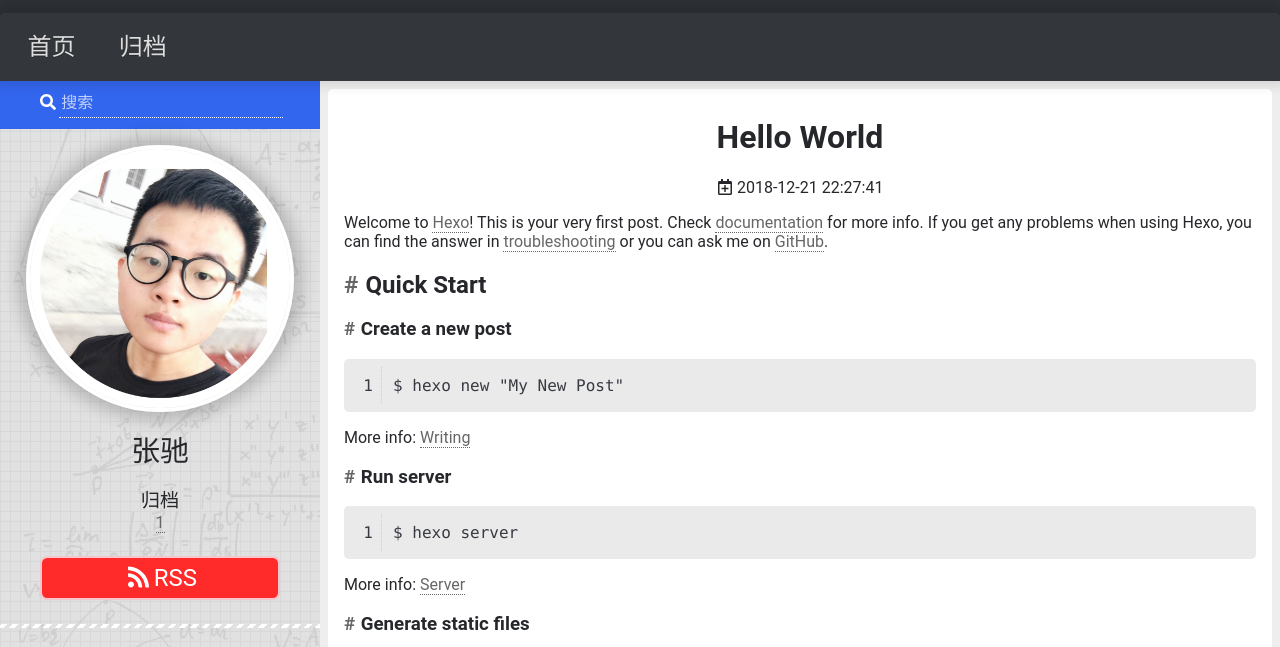
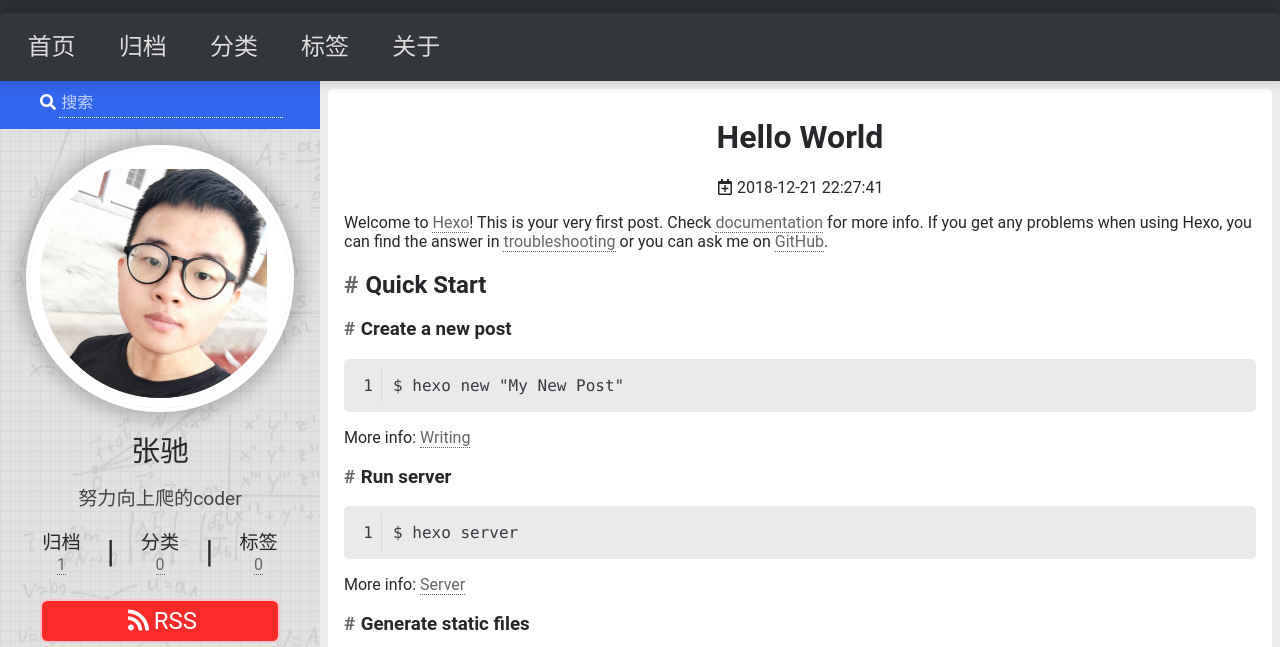
Before and after one commit to tjuzc/tjuzc.github.io, a plain HTML site: page 2018/12/21/hello-world/index.html in a window 1280 px wide. Shown: the part 114-761 px from the top of the page. Drawn offline with Linux system fonts and the light colour scheme; some packages are replaced by stand-ins of ours; a script that the page names is missing.

Commit message:
Site updated: 2018-12-22 01:20:33

```diff
--- a/2018/12/21/hello-world/index.html
+++ b/2018/12/21/hello-world/index.html
@@ -108,6 +108,12 @@
 
         <li role="menuitem"><a href="/archives/">归档</a></li>
 
+        <li role="menuitem"><a href="/categories/">分类</a></li>
+
+        <li role="menuitem"><a href="/tags/">标签</a></li>
+
+        <li role="menuitem"><a href="/about/">关于</a></li>
+
       </ul>
     </nav>
   </div>
@@ -126,7 +132,7 @@
       <link itemprop="mainEntityOfPage" href="http://yoursite.com/2018/12/21/hello-world/">
       <span hidden itemprop="author" itemscope="" itemtype="http://schema.org/Person">
        <meta itemprop="name" content="张驰">
-       <meta itemprop="description" content="">
+       <meta itemprop="description" content="努力向上爬的coder">
        <meta itemprop="image" content="/images/avatar.png">
       </span>
       <span hidden itemprop="publisher" itemscope="" itemtype="http://schema.org/Organization">
@@ -185,7 +191,7 @@
   <img class="author-avatar" src="/images/avatar.png" alt="张驰">
 
   <h1 class="author-name">张驰</h1>
-  <h2 class="author-description"></h2>
+  <h2 class="author-description">努力向上爬的coder</h2>
   <div class="site-count">
 
     <div class="archives-count">
@@ -194,6 +200,22 @@
     </div>
 
 
+
+    <span class="site-count-divider divider">|</span>
+
+    <div class="categories-count">
+      <div class="site-count-title">分类</div>
+      <div><a href="/categories/">0</a></div>
+    </div>
+
+
+
+    <span class="site-count-divider divider">|</span>
+
+    <div class="tags-count">
+      <div class="site-count-title">标签</div>
+      <div><a href="/tags/">0</a></div>
+    </div>
 
   </div>
 
```
Also changed, not shown: archives/2018/12/index.html (+23 -1 lines), archives/2018/index.html (+23 -1 lines), archives/index.html (+23 -1 lines), index.html (+24 -2 lines).
